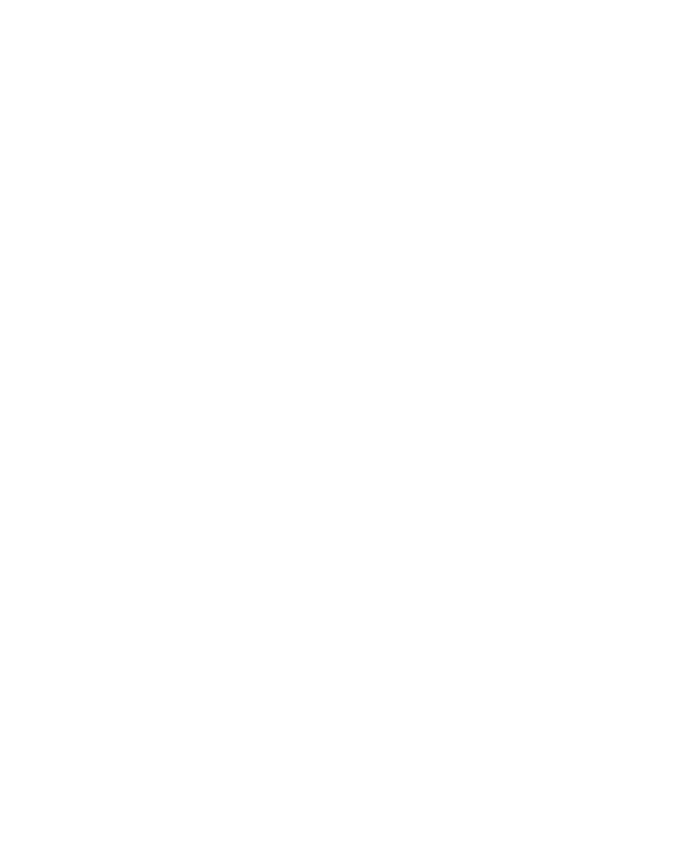
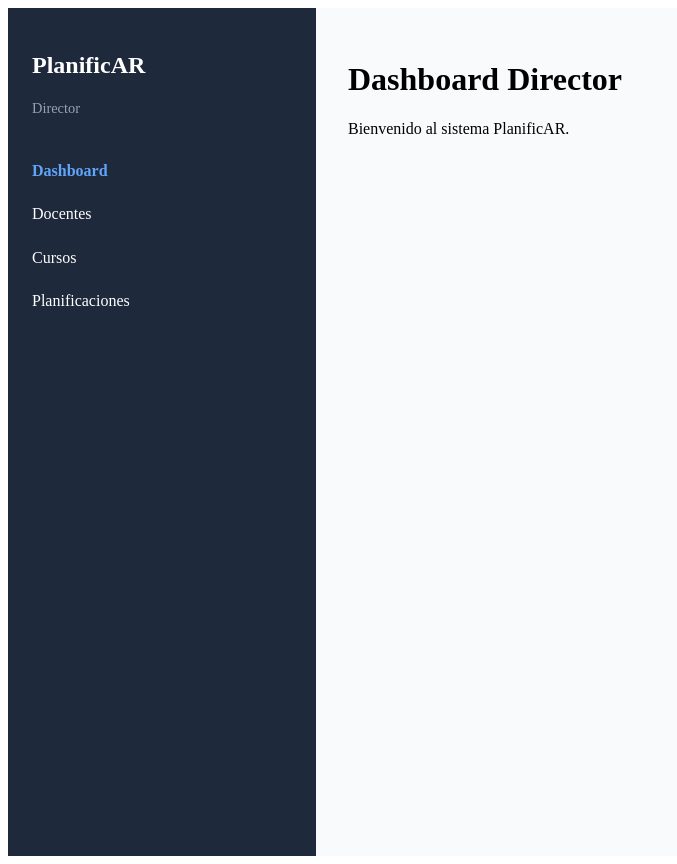
Before and after one commit to juanimol19/planificar-v2, a Vue app in the folder frontend/: page / in a window 1280 px wide. Before the commit this address had no page. Shown: the whole page, without its empty margins (0-677 px from the left). Before the commit the page ends 800 px from the top, so only its background shows below. Built offline with nearby package versions, Linux system fonts and the light colour scheme; the HTML template or start-up script is replaced by a standard one.

Commit message:
Agregar rutas y componentes para el panel del director, incluyendo DirectorLayout y DirectorDashboardView.

```diff
--- /dev/null
+++ b/frontend/src/layouts/DirectorLayout.vue
@@ -0,0 +1,26 @@
+<script setup lang="ts">
+import DirectorSidebar from '@/components/director/DirectorSidebar.vue'
+</script>
+
+<template>
+  <div class="layout">
+    <DirectorSidebar />
+
+    <main class="content">
+      <RouterView />
+    </main>
+  </div>
+</template>
+
+<style scoped>
+.layout {
+  display: flex;
+  min-height: 100vh;
+}
+
+.content {
+  flex: 1;
+  padding: 2rem;
+  background: #f8fafc;
+}
+</style>
--- a/frontend/src/router/index.ts
+++ b/frontend/src/router/index.ts
@@ -1,8 +1,25 @@
 import { createRouter, createWebHistory } from 'vue-router'
+
+import DirectorLayout from '@/layouts/DirectorLayout.vue'
+import DirectorDashboardView from '@/views/director/DirectorDashboardView.vue'
 
 const router = createRouter({
   history: createWebHistory(import.meta.env.BASE_URL),
-  routes: [],
+
+  routes: [
+    {
+      path: '/',
+      component: DirectorLayout,
+
+      children: [
+        {
+          path: '',
+          name: 'director-dashboard',
+          component: DirectorDashboardView,
+        },
+      ],
+    },
+  ],
 })
 
 export default router
--- /dev/null
+++ b/frontend/src/views/director/DirectorDashboardView.vue
@@ -0,0 +1,9 @@
+<template>
+  <div>
+    <h1>Dashboard Director</h1>
+
+    <p>
+      Bienvenido al sistema PlanificAR.
+    </p>
+  </div>
+</template>
```
